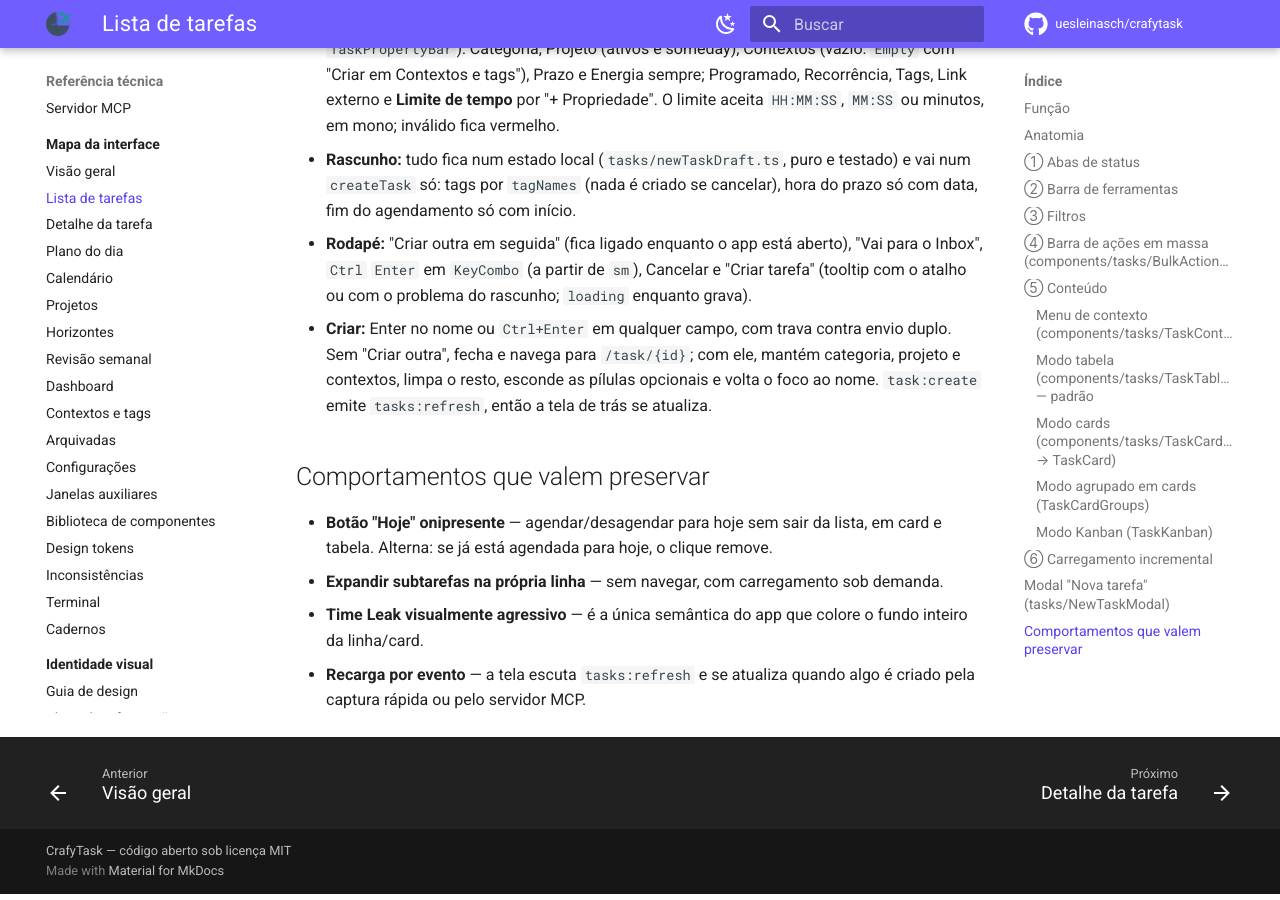
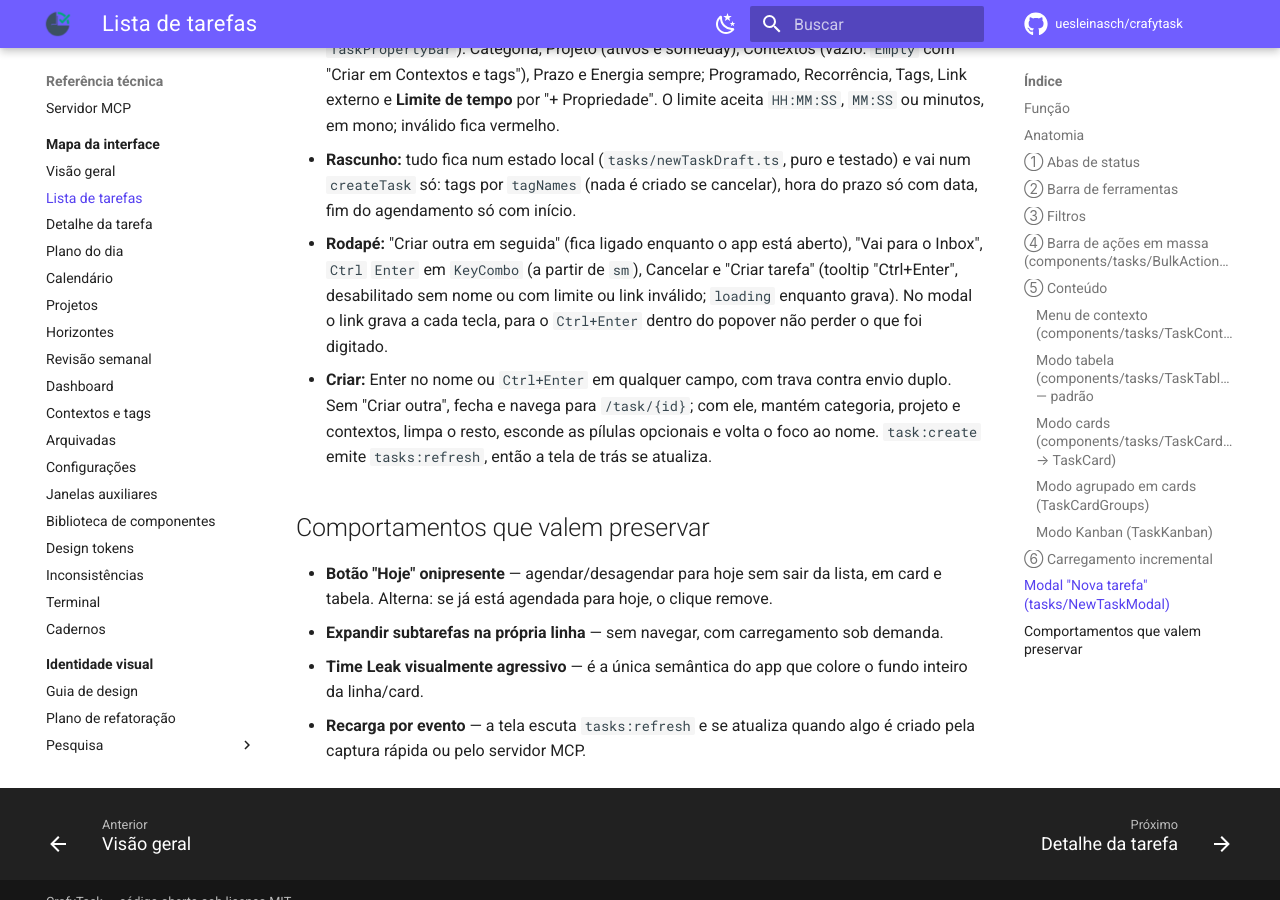
Before and after one commit to uesleinasch/crafytask, an MkDocs documentation site: the page built from docs/ui/01-lista-de-tarefas.md, in a window 1280 px wide and 900 px high, scrolled down 8713 px. Built offline with MkDocs 1.6.1 and Material for MkDocs 9.7.7, drawn with Linux system fonts in a browser that asks for light colours; some web fonts are replaced; comment, search, counter and statistics services are not loaded.

Commit message:
fix(tasks): link do modal grava a cada tecla e ajustes da revisão de design

```diff
--- a/docs/ui/01-lista-de-tarefas.md
+++ b/docs/ui/01-lista-de-tarefas.md
@@ -315,8 +315,9 @@ por `lib/newTaskRequest.ts`); não navega para a lista. Desenho no guia §7 "Nov
   `createTask` só: tags por `tagNames` (nada é criado se cancelar), hora do prazo só com data, fim
   do agendamento só com início.
 - **Rodapé:** "Criar outra em seguida" (fica ligado enquanto o app está aberto), "Vai para o Inbox",
-  `Ctrl` `Enter` em `KeyCombo` (a partir de `sm`), Cancelar e "Criar tarefa" (tooltip com o atalho
-  ou com o problema do rascunho; `loading` enquanto grava).
+  `Ctrl` `Enter` em `KeyCombo` (a partir de `sm`), Cancelar e "Criar tarefa" (tooltip "Ctrl+Enter",
+  desabilitado sem nome ou com limite ou link inválido; `loading` enquanto grava). No modal o link
+  grava a cada tecla, para o `Ctrl+Enter` dentro do popover não perder o que foi digitado.
 - **Criar:** Enter no nome ou `Ctrl+Enter` em qualquer campo, com trava contra envio duplo. Sem
   "Criar outra", fecha e navega para `/task/{id}`; com ele, mantém categoria, projeto e contextos,
   limpa o resto, esconde as pílulas opcionais e volta o foco ao nome. `task:create` emite
--- a/src/renderer/src/components/shell/AppShell.tsx
+++ b/src/renderer/src/components/shell/AppShell.tsx
@@ -88,7 +88,9 @@ export function AppShell(): React.JSX.Element {
         <StatusBar />
       </Layout>
       <CommandPalette />
-      <NewTaskModal />
+      <RegionBoundary region="nova tarefa">
+        <NewTaskModal />
+      </RegionBoundary>
       <Toaster position="bottom-right" />
     </Layout>
   )
--- a/src/renderer/src/components/tasks/NewTaskModal.tsx
+++ b/src/renderer/src/components/tasks/NewTaskModal.tsx
@@ -149,7 +149,7 @@ export function NewTaskModal(): React.JSX.Element {
           </span>
         )}
         <Button onClick={close}>Cancelar</Button>
-        <Tooltip title={problem && draft.name.trim() ? problem : 'Ctrl+Enter'}>
+        <Tooltip title="Ctrl+Enter">
           <Button
             type="primary"
             loading={saving}
@@ -277,6 +277,7 @@ export function NewTaskModal(): React.JSX.Element {
           {visible('link') && (
             <LinkPill
               value={draft.externalUrl || null}
+              live
               onChange={(url) => set({ externalUrl: url ?? '' })}
             />
           )}
@@ -295,7 +296,7 @@ export function NewTaskModal(): React.JSX.Element {
                     status={limitValid ? undefined : 'error'}
                     value={draft.timeLimit}
                     onChange={(event) => set({ timeLimit: event.target.value })}
-                    style={{ fontFamily: token.fontFamilyCode }}
+                    style={{ fontFamily: token.fontFamilyCode, fontVariantNumeric: 'tabular-nums' }}
                   />
                   <Typography.Text
                     type={limitValid ? 'secondary' : 'danger'}
```
Also changed, not shown: docs/design/plano-de-refatoracao.md (+1 -1 lines), docs/ui/02-detalhe-da-tarefa.md (+1 -1 lines), docs/ui/09-contextos-e-tags.md (+1 -1 lines), docs/ui/15-inconsistencias.md (+1 -1 lines), src/renderer/src/components/tasks/propertyPills.tsx (+11 -4 lines).
